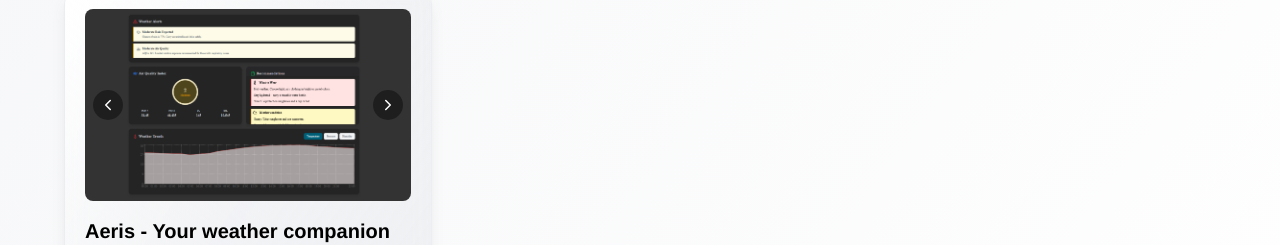
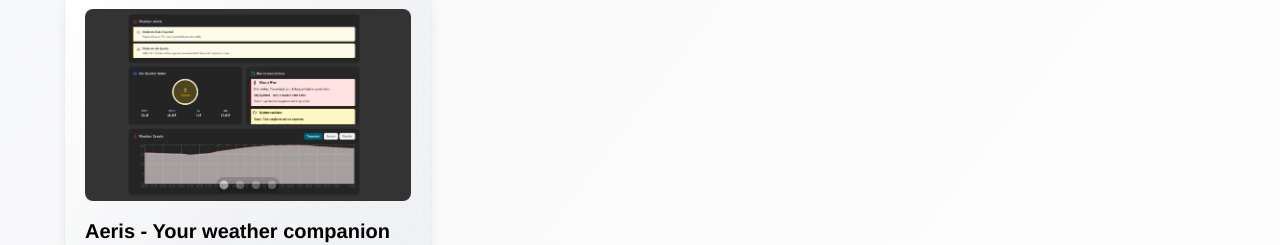
Before and after one commit to pranjul-jangra/3DPortfolio, a React (Vite) app: page /projects in a window 1280 px wide. Shown: the part 1078-1323 px from the top of the page. Built offline with nearby package versions, Linux system fonts and the light colour scheme.

Commit message:
added carousal dots to project card

```diff
--- a/src/App.css
+++ b/src/App.css
@@ -1,9 +1,9 @@
 @import "tailwindcss";
 
-*::selection {
+/* *::selection {
     background-color: #36a4a4;
     color: black;
-}
+} */
 
 * {
     font-family: 'Franklin Gothic Medium', 'Arial Narrow', Arial, sans-serif;
--- a/src/App.jsx
+++ b/src/App.jsx
@@ -42,7 +42,7 @@
   }
 
   return (
-    <>
+    <section className={`selection:bg-zinc-600/30 ${isLightMode ? "selection:text-black" : "selection:text-white"}`}>
       <Router>
         <Routes>
           <Route path='/' element={<LandingPage isLightMode={isLightMode} themeSetter={themeSetter} />} />
@@ -55,7 +55,7 @@
       </Router>
 
 
-      <Toaster richColors position="bottom-right" />
-    </>
+      <Toaster theme={isLightMode ? "light" : "dark"} position="bottom-right" />
+    </section>
   )
 }
--- a/src/components/ProjectCard.jsx
+++ b/src/components/ProjectCard.jsx
@@ -16,7 +16,7 @@
 
 
     return (
-        <motion.div variants={variants} className="h-full">
+        <motion.div variants={variants} className="h-full group">
             <Tilt
                 glareEnable={true}
                 glareMaxOpacity={0.02}
@@ -40,12 +40,27 @@
                             exit={{ opacity: 0, scale: 0, transition: { duration: 0.1 } }}
                             transition={{ duration: 0.3 }}
                         />
+
+                        {/* Carousal dots */}
+                        {
+                            images.length > 1 && <div className="absolute bottom-2 left-1/2 transform -translate-x-1/2 flex gap-2 rounded-full bg-black/30 p-1 opacity-50 group-hover:opacity-100 transition-opacity duration-200">
+                                {images.map((_, index) => (
+                                <button
+                                    key={index}
+                                    onClick={() => setCurrentImg(index)}
+                                    className={`w-2 h-2 rounded-full transition-all duration-300 ${index === currentImg ? 'bg-white scale-110' : 'bg-white/50'}`}
+                                />
+                                ))}
+                            </div>
+                        }
+
+                        {/* Carousal buttons */}
                         {images.length > 1 && (
                             <>
-                                <button type="button" onClick={prevImage} className="absolute top-1/2 left-2 transform -translate-y-1/2 bg-black/40 hover:bg-black/60 text-white p-1.5 rounded-full" aria-label="Previous Image">
+                                <button type="button" onClick={prevImage} className="absolute top-1/2 left-2 transform -translate-y-1/2 bg-black/40 hover:bg-black/60 text-white p-1.5 rounded-full opacity-0 group-hover:opacity-100 transition-opacity duration-200" aria-label="Previous Image">
                                     <ChevronLeft size={18} />
                                 </button>
-                                <button type="button" onClick={nextImage} className="absolute top-1/2 right-2 transform -translate-y-1/2 bg-black/40 hover:bg-black/60 text-white p-1.5 rounded-full" aria-label="Next Image">
+                                <button type="button" onClick={nextImage} className="absolute top-1/2 right-2 transform -translate-y-1/2 bg-black/40 hover:bg-black/60 text-white p-1.5 rounded-full opacity-0 group-hover:opacity-100 transition-opacity duration-200" aria-label="Next Image">
                                     <ChevronRight size={18} />
                                 </button>
                             </>
@@ -63,10 +78,10 @@
 
                     <div className="flex gap-3">
                         <a href={liveLink} target="_blank" rel="noopener noreferrer" className="flex items-center gap-2 px-4 py-2 text-sm bg-teal-700/80 hover:bg-teal-700 text-white rounded-md transition-colors duration-300">
-                            <Link className="w-5 h-5" />Live
+                            <Link className="w-4 h-4" />Live
                         </a>
                         <a href={codeLink} target="_blank" rel="noopener noreferrer" className="flex items-center gap-2 px-4 py-2 text-sm bg-gray-700 text-white rounded-md hover:bg-gray-800 transition">
-                            <Github className="w-5 h-5" /> Code
+                            <Github className="w-4 h-4" /> Code
                         </a>
                     </div>
                 </motion.div>
--- a/src/components/RootNavigations.jsx
+++ b/src/components/RootNavigations.jsx
@@ -23,7 +23,6 @@
                 animate={{ y: 0, opacity: 1, transition: { duration: 0.6, ease: "easeOut" } }}
                 exit={{ y: -90, opacity: 0 }}
                 className={`grid grid-cols-2 md:grid-cols-3 gap-5 md:gap-8 *:w-40 *:h-20 *:rounded-xl *:flex *:items-center *:justify-start *:gap-2 *:backdrop-blur-3xl ${isLightMode ? "*:bg-white/20" : "*:bg-black/20"} *:p-4 *:shadow-lg *:hover:shadow-md *:hover:-translate-y-1.5 *:transition-all *:duration-200`}
-                onClick={(e) => e.stopPropagation()}
             >
                 <Link className={`${shadow}`} to={'/about-me'}><UserCircle2Icon /> About</Link>
                 <Link className={`${shadow}`} to={'/skills'}><BrainCircuit /> Skills</Link>
--- a/src/layout/layouts.scss
+++ b/src/layout/layouts.scss
@@ -7,6 +7,13 @@
 .typing-cursor::after {
     content: '|';
     color: rgba(11, 137, 137, 0.311);
+    animation: blink 1.3s steps(2, start) infinite;
+}
+
+@keyframes blink {
+  to {
+    visibility: hidden;
+  }
 }
 
 // Skills grid layout
```
